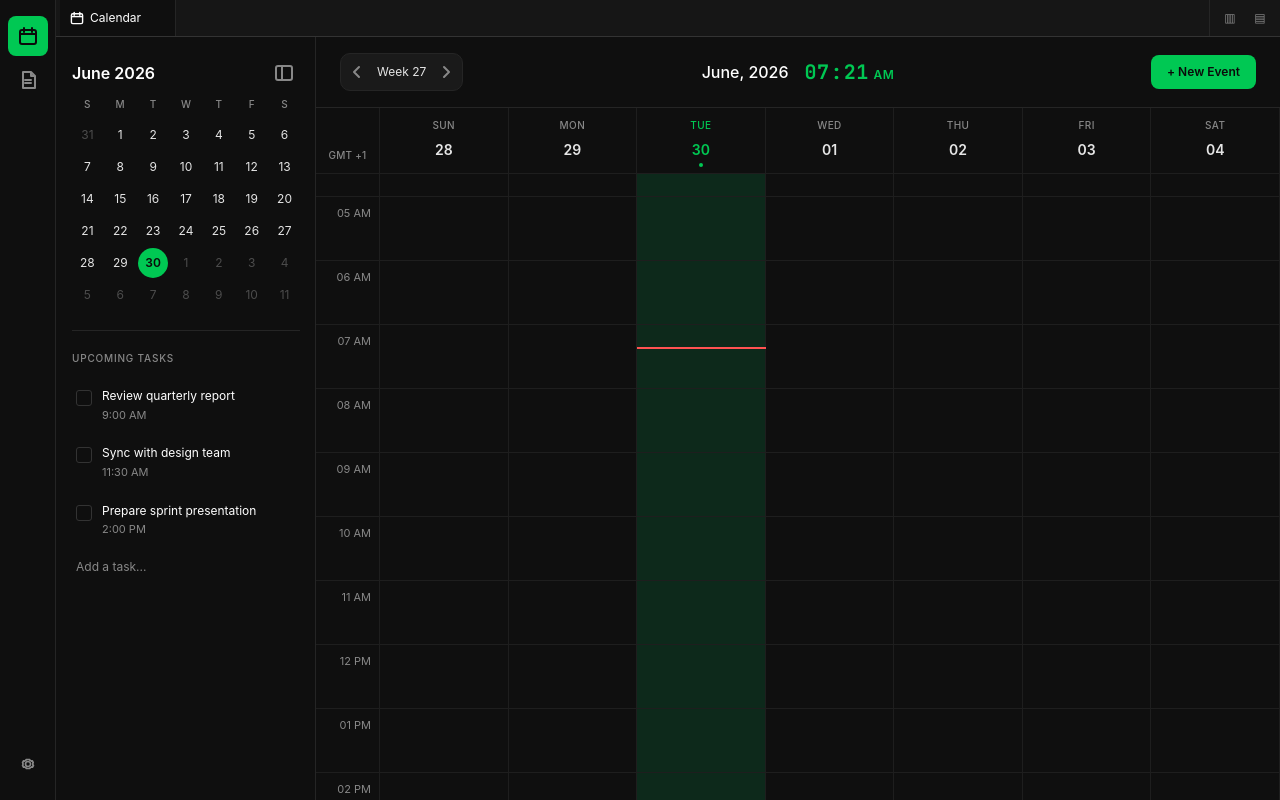
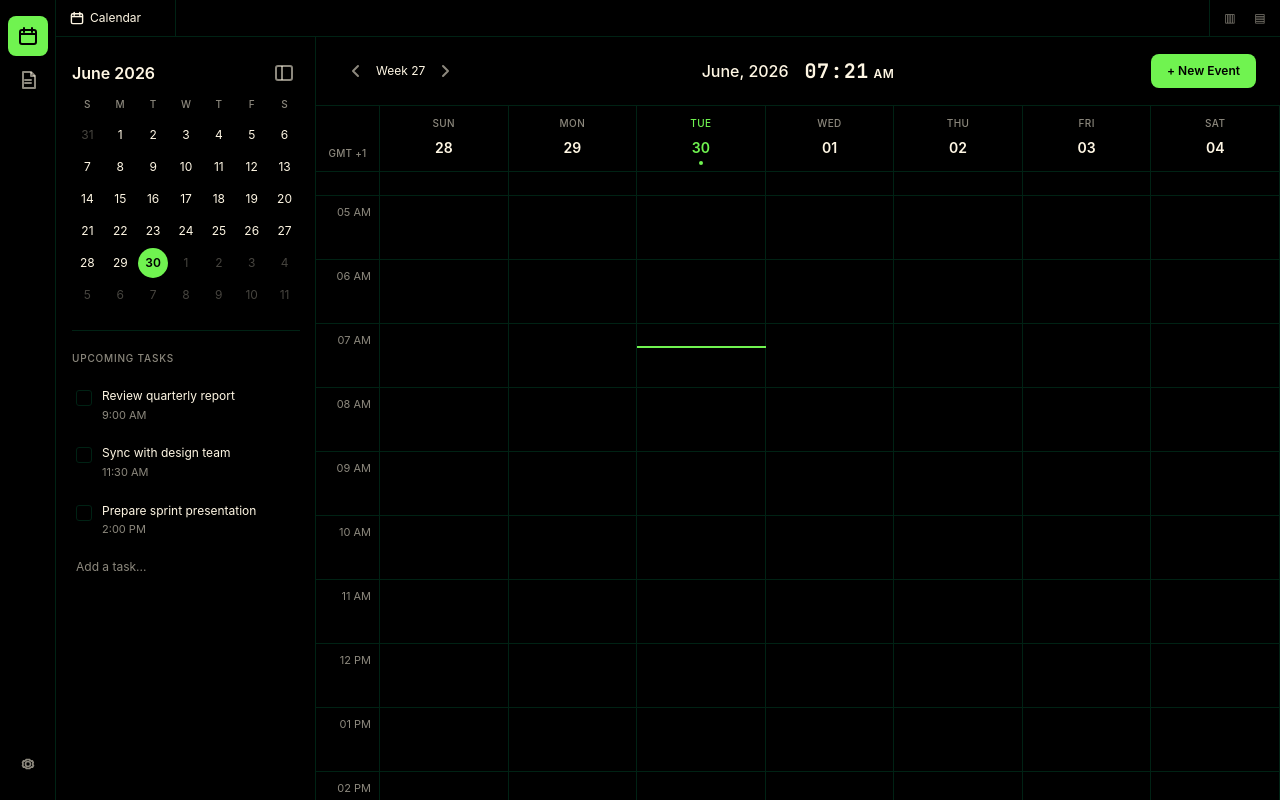
Before and after one commit to Andysimps0n/electron_app, a React (Vite) app in the folder electron_app1/: page / in a window 1280 px wide. Built offline with nearby package versions, Linux system fonts and the light colour scheme.

Commit message:
changed color theme

```diff
--- a/electron_app1/src/components/Notes.jsx
+++ b/electron_app1/src/components/Notes.jsx
@@ -169,6 +169,7 @@ function NoteEditor({ note, onTitleChange, onContentChange }) {
         aria-label="Note content"
         data-placeholder="Start writing,,,"
         onInput={handleInput}
+        placeholder="Start writing..."
         suppressContentEditableWarning
         spellCheck="false"
       />
--- a/electron_app1/src/index.css
+++ b/electron_app1/src/index.css
@@ -3,38 +3,46 @@
    ========================================================================== */
 
 :root {
-  --bg-main: #0f0f0f;
-  --bg-elevated: #161616;
-  --bg-input: #1a1a1a;
-  --black-500: #ffffff;
-  --black-400: #e5e5e5;
-  --black-300: #888888;
-  --black-200: #333333;
-  --black-100: #242424;
-  --black-050: #1a1a1a;
-
-  --accent-green: #00c853;
-  --accent-green-dim: #00c853;
-  --accent-green-muted: rgba(0, 230, 118, 0.12);
-  --event-text: #0a0a0a;
-
-  --yellow-l: #3d3a1a;
-  --yellow-d: #f5c518;
-  --green-l: rgba(0, 230, 118, 0.15);
-  --green-d: #ecfff6;
-  --blue-l: #1a2a3d;
-  --blue-d: #0071eb;
-  --purple-d: #00e676;
-  --red-l: #3d1418;
-  --red-d: #ff5252;
+  /* ----------------------------------------------------------------------
+     Palette: the ONLY four colors used in the app.
+     Everything below is built from these.
+     ---------------------------------------------------------------------- */
+  --black: hsl(0, 0%, 0%);            /* true black: main background + darkest surfaces */
+  --deep: #002214;             /* medium darkness: elevated surfaces, borders, hovers */
+  /* --deep: #003920;             medium darkness: elevated surfaces, borders, hovers */
+  --accent: rgb(112, 243, 80); /* accent: buttons + important, readable highlights */
+  --cream: #fff7e4;            /* light text */
+
+  /* Cream at lower opacity for muted/secondary text. Still only the cream
+     color, just dimmed, so we keep text hierarchy without a 5th color. */
+  --cream-muted: rgba(255, 247, 228, 0.55);
+
+  /* ----------------------------------------------------------------------
+     Semantic tokens mapped onto the palette.
+     ---------------------------------------------------------------------- */
+  --bg-main: var(--black);
+  --bg-elevated: var(--deep);
+  --bg-input: var(--deep);
+
+  --black-500: var(--cream);       /* primary text */
+  --black-400: var(--cream);       /* strong text */
+  --black-300: var(--cream-muted); /* muted / secondary text */
+  --black-200: var(--deep);        /* borders / outlines */
+  --black-100: var(--deep);        /* hover surfaces */
+  --black-050: var(--deep);        /* subtle hover surfaces */
+
+  --accent-green: var(--accent);
+  --accent-green-dim: var(--accent);
+  --accent-green-muted: rgba(112, 243, 80, 0.12);
+  --event-text: var(--black);      /* text on top of accent-colored surfaces */
 
   --border-width: 1px;
-  --border-color: #252525;
-  --grid-line: #1e1e1e;
-  --surface-dark: #111111;
-  --surface-dark-2: #1a1a1a;
-  --surface-dark-3: #252525;
-  --text-inverse: #0a0a0a;
+  --border-color: var(--deep);
+  --grid-line: var(--deep);
+  --surface-dark: var(--black);
+  --surface-dark-2: var(--deep);
+  --surface-dark-3: var(--deep);
+  --text-inverse: var(--black);
   --font-mono: 'JetBrains Mono', ui-monospace, 'SF Mono', Consolas, monospace;
   --font-sans: -apple-system, BlinkMacSystemFont, 'Segoe UI', Roboto, sans-serif;
 
@@ -177,7 +185,6 @@ body {
   align-items: stretch;
   flex-shrink: 0;
   min-height: 36px;
-  background: var(--bg-elevated);
   border-bottom: var(--border-width) solid var(--border-color);
 }
 
@@ -614,17 +621,81 @@ button {
   gap: 2px;
 }
 
+@keyframes sidebar-todos-enter {
+  from {
+    opacity: 0;
+    transform: translateY(-10px);
+  }
+
+  to {
+    opacity: 1;
+    transform: translateY(0);
+  }
+}
+
+@keyframes sidebar-todos-exit {
+  from {
+    opacity: 1;
+    transform: translateX(0);
+    max-height: 80px;
+    padding-top: 10px;
+    padding-bottom: 10px;
+    margin-bottom: 2px;
+  }
+
+  to {
+    opacity: 0;
+    transform: translateX(16px);
+    max-height: 0;
+    padding-top: 0;
+    padding-bottom: 0;
+    margin-bottom: 0;
+  }
+}
+
+@keyframes sidebar-todos-check-pop {
+  0% {
+    transform: scale(1);
+  }
+
+  45% {
+    transform: scale(1.18);
+  }
+
+  100% {
+    transform: scale(1);
+  }
+}
+
 .sidebar-todos__item {
   display: flex;
   align-items: flex-start;
   gap: 10px;
   padding: 10px 4px;
   border-radius: var(--radius-sm);
-}
-
-.sidebar-todos__item:hover {
-  background: var(--black-050);
-}
+  animation: sidebar-todos-enter 0.28s ease-out both;
+  overflow: hidden;
+}
+
+.sidebar-todos__item--removing {
+  animation: sidebar-todos-exit 0.22s ease-in forwards;
+  pointer-events: none;
+}
+
+@media (prefers-reduced-motion: reduce) {
+  .sidebar-todos__item {
+    animation: none;
+  }
+
+  .sidebar-todos__item--removing {
+    animation: none;
+    opacity: 0;
+    max-height: 0;
+    padding: 0;
+    margin: 0;
+  }
+}
+
 
 .sidebar-todos__check {
   position: relative;
@@ -648,11 +719,16 @@ button {
   border: var(--border-width) solid var(--black-200);
   border-radius: 3px;
   background: transparent;
+  transition:
+    background 0.2s ease,
+    border-color 0.2s ease,
+    transform 0.2s ease;
 }
 
 .sidebar-todos__check input:checked + .sidebar-todos__checkmark {
   background: var(--accent-green);
   border-color: var(--accent-green);
+  animation: sidebar-todos-check-pop 0.28s ease;
 }
 
 .sidebar-todos__check input:checked + .sidebar-todos__checkmark::after {
@@ -663,7 +739,14 @@ button {
   margin: 1px auto 0;
   border: solid var(--event-text);
   border-width: 0 2px 2px 0;
-  transform: rotate(45deg);
+  transform: rotate(45deg) scale(0);
+  animation: sidebar-todos-checkmark-draw 0.2s ease 0.08s forwards;
+}
+
+@keyframes sidebar-todos-checkmark-draw {
+  to {
+    transform: rotate(45deg) scale(1);
+  }
 }
 
 .sidebar-todos__content {
@@ -716,7 +799,7 @@ button {
 }
 
 .sidebar-todos__delete-btn:hover {
-  color: var(--red-d);
+  color: var(--accent-green);
   background: var(--black-100);
 }
 
@@ -796,8 +879,6 @@ button {
   display: flex;
   align-items: center;
   gap: 0;
-  background: var(--bg-input);
-  border: var(--border-width) solid var(--border-color);
   border-radius: var(--radius-lg);
   overflow: hidden;
 }
@@ -868,7 +949,6 @@ button {
   font: 600 20px/1 var(--font-mono);
   font-variant-numeric: tabular-nums;
   letter-spacing: 0.02em;
-  color: var(--accent-green);
 }
 
 .week-view__clock-digit {
@@ -880,7 +960,6 @@ button {
   margin-left: 4px;
   font: 600 12px/1 var(--font-sans);
   letter-spacing: 0.04em;
-  color: var(--accent-green);
 }
 
 @keyframes week-view-clock-blink {
@@ -1076,10 +1155,10 @@ button {
   border-radius: 50%;
   background: var(--accent-green);
 }
-
+/*
 .week-view__day-column--today .week-view__cell {
   background: var(--accent-green-muted);
-}
+} */
 
 .week-view__time-label {
   font: var(--body-sm);
@@ -1115,7 +1194,7 @@ button {
   top: var(--now-top);
   width: calc(100% / 7);
   height: 2px;
-  background: var(--red-d);
+  background: var(--accent-green);
   pointer-events: none;
   z-index: 4;
 }
@@ -1226,10 +1305,11 @@ button {
   left: calc(100% / 7 * (var(--selection-day-index) + 1) + 12px);
   top: var(--selection-top);
   width: min(340px, calc(100% - 24px));
-  background: linear-gradient(180deg, var(--surface-dark-2), var(--surface-dark));
+  backdrop-filter: blur(1px);
+  /* background: linear-gradient(180deg, var(--surface-dark-2), var(--surface-dark)); */
   border: 1px solid var(--surface-dark-3);
   border-radius: 18px;
-  box-shadow: 0 20px 60px rgba(10, 10, 10, 0.42);
+  box-shadow: 0 20px 60px rgba(0, 0, 0, 0.42);
   padding: 14px;
   transform: translate(0, 0);
   user-select: text;
@@ -1266,8 +1346,8 @@ button {
   width: 14px;
   height: 14px;
   border-radius: 50%;
-  background: var(--green-d);
-  border: 2px solid var(--green-l);
+  background: var(--accent-green);
+  border: 2px solid var(--accent-green-muted);
   flex-shrink: 0;
 }
 
@@ -1312,14 +1392,14 @@ button {
   color: var(--black-400);
   font: var(--body-sm-bold);
   cursor: text;
-  caret-color: #ffffff;
+  caret-color: var(--accent-green);
   user-select: text;
   -webkit-user-select: text;
 }
 
 .event-editor__field input:focus {
   outline: none;
-  caret-color: #ffffff;
+  caret-color: var(--accent-green);
 }
 
 .event-editor__field input::placeholder {
@@ -1344,13 +1424,13 @@ button {
 }
 
 .event-editor__ghost-btn {
-  background: var(--black-300);
-  color: var(--text-inverse);
+  background: var(--surface-dark-3);
+  color: var(--black-500);
 }
 
 .event-editor__save-btn {
-  background: var(--black-300);
-  color: var(--text-inverse);
+  background: var(--accent-green);
+  color: var(--event-text);
 }
 
 /* ==========================================================================
@@ -1424,7 +1504,7 @@ button {
   position: absolute;
   inset: 0;
   border: none;
-  background: rgba(10, 10, 10, 0.45);
+  background: rgba(0, 0, 0, 0.45);
   cursor: pointer;
 }
 
@@ -1434,7 +1514,7 @@ button {
   background: var(--bg-main);
   border: var(--border-width) solid var(--border-color);
   border-radius: 16px;
-  box-shadow: 0 24px 60px rgba(10, 10, 10, 0.2);
+  box-shadow: 0 24px 60px rgba(0, 0, 0, 0.2);
   overflow: hidden;
 }
 
@@ -1508,7 +1588,7 @@ button {
   grid-row: 1 / span 2;
   width: 18px;
   height: 18px;
-  accent-color: var(--green-d);
+  accent-color: var(--accent-green);
   cursor: pointer;
 }
 
@@ -1636,7 +1716,7 @@ button {
 }
 
 .notes-sidebar__item:hover:not(.notes-sidebar__item--active) {
-  background: var(--black-050);
+  /* background: var(--black-050); */
 }
 
 .notes-sidebar__item--active,
@@ -1655,7 +1735,7 @@ button {
 
 .notes-sidebar__item-date {
   font: var(--body-sm);
-  color: var(--black-300);
+
 }
 
 .note-editor {
@@ -1693,7 +1773,7 @@ button {
   outline: none;
 }
 
-.note-editor__body:empty::before {
+.note-editor__body--empty::before {
   content: attr(data-placeholder);
   color: var(--black-300);
   pointer-events: none;
```
